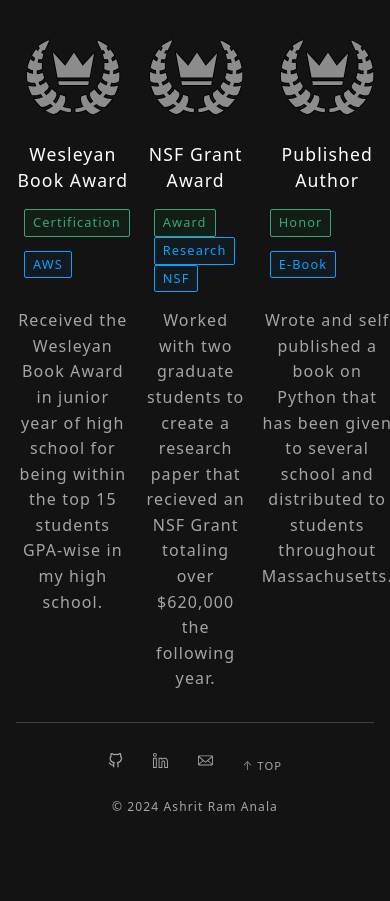
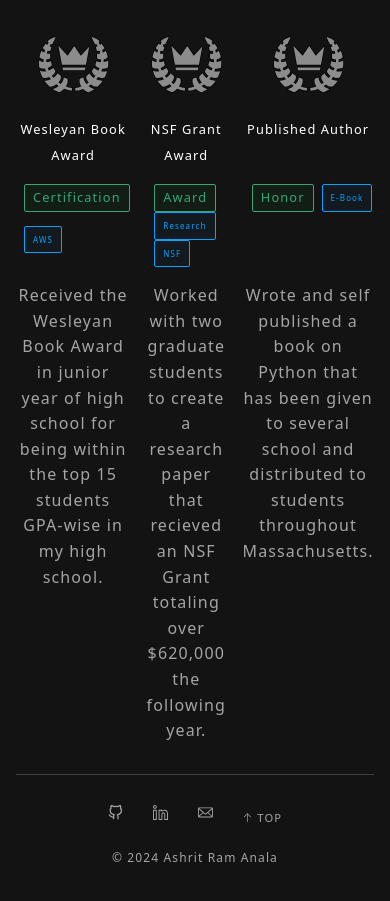
Before and after one commit to ashrit-ram-anala/Portfolio, a React (Vite) app in the folder client/: page / in a window 390 px wide. Shown: the part 7688-8589 px from the top of the page. Before the commit the page ends 8537 px from the top, so only its background shows below. Built offline with nearby package versions, Linux system fonts and the light colour scheme.

Commit message:
added media queries for honors section

```diff
--- a/client/src/App.css
+++ b/client/src/App.css
@@ -1285,6 +1285,24 @@ section .subtitle {
   flex-wrap: wrap;
 }
 
+@media screen and (max-width: 600px){
+  .honors .img svg {
+    width: 75px;
+    height:75px;
+  }
+  .award-title {
+    color: #fff;
+    font-weight: 500;
+    font-size: 0.8rem;
+  }
+  .award-type {
+    padding: 0rem 0.5rem 0rem 0.5rem;
+    color: var(--blue);
+    font-size: 0.5rem;
+    background: rgba(10, 161, 255, 0.05);
+  }
+}
+
 /* Honors Ends */
 
 /* Side Projects Starts */
```
